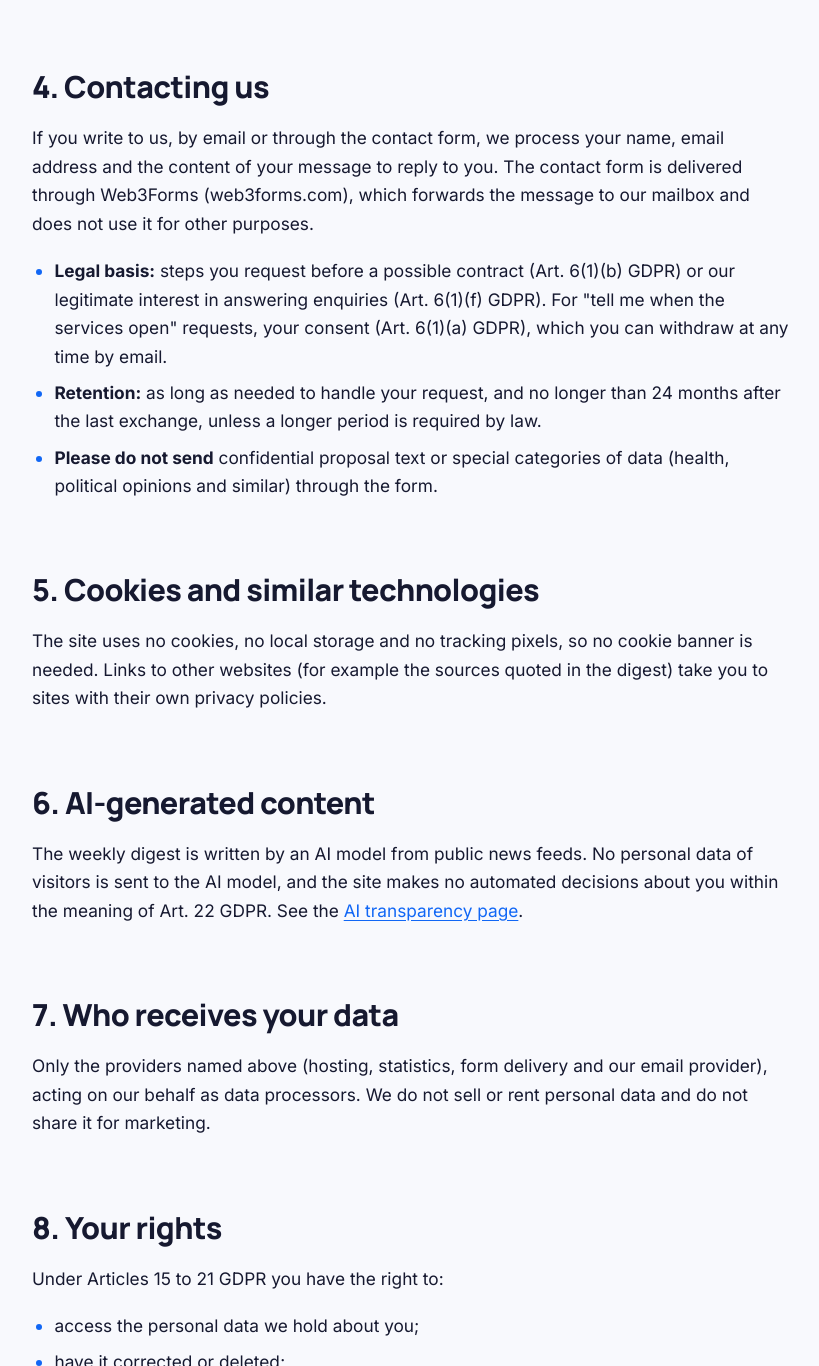
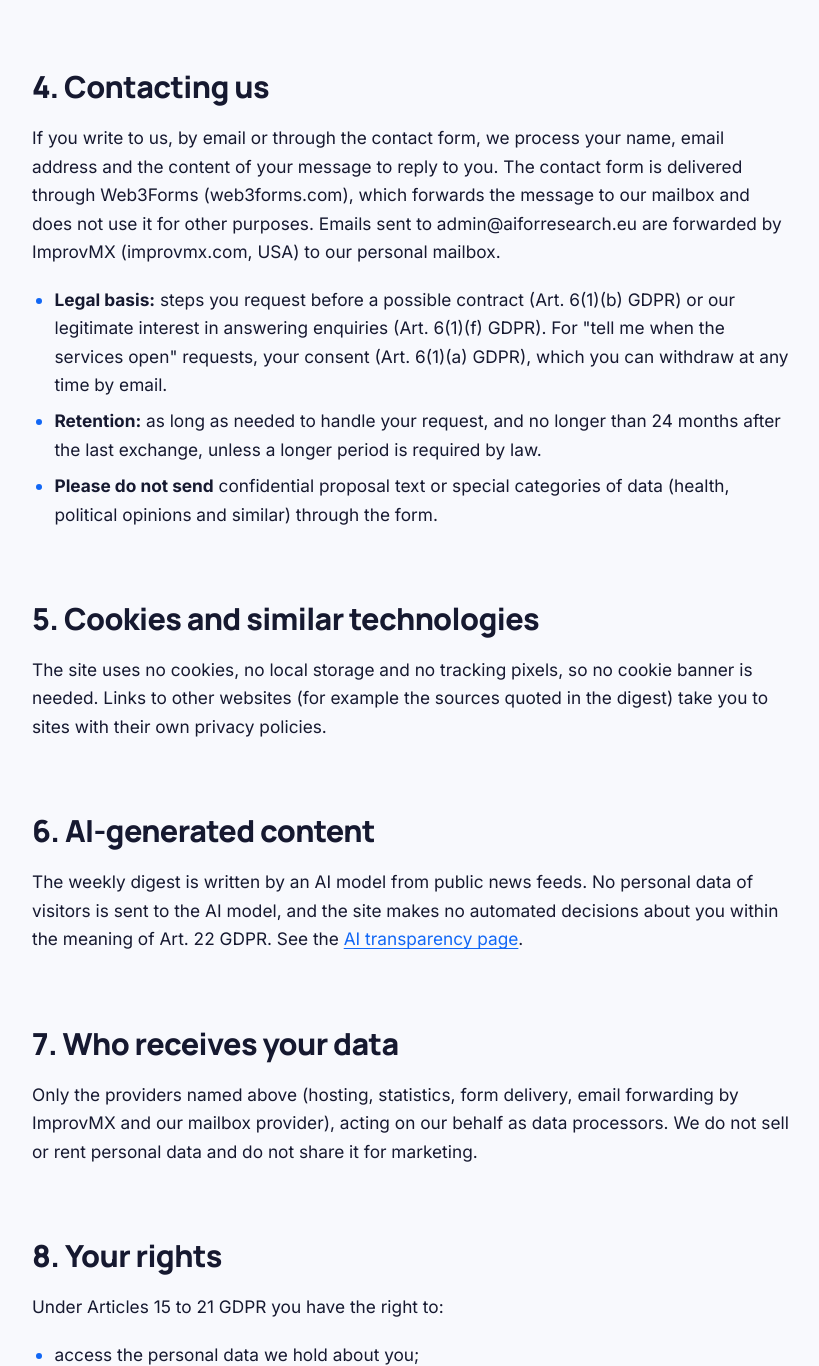
Before and after one commit to matpri/aiforresearch, an Astro site: page /privacy in a window 1280 px wide. Shown: the part 2052-3418 px from the top of the page, without its empty margins (228-1047 px from the left). Built offline with nearby package versions, Linux system fonts and the light colour scheme; Astro itself is replaced by a stand-in of ours; no server answers.

Commit message:
Privacy policy: name ImprovMX email forwarding
Co-Authored-By: Claude Opus 5.5 <noreply@anthropic.com>

```diff
--- a/src/pages/privacy.astro
+++ b/src/pages/privacy.astro
@@ -70,6 +70,7 @@ const form = Boolean(SITE.web3formsKey);
       <p>
         If you write to us, by email{form ? ' or through the contact form' : ''}, we process your name, email address and the content of your message to reply to you.
         {form && ' The contact form is delivered through Web3Forms (web3forms.com), which forwards the message to our mailbox and does not use it for other purposes.'}
+        Emails sent to {SITE.email} are forwarded by ImprovMX (improvmx.com, USA) to our personal mailbox.
       </p>
       <ul>
         <li><strong>Legal basis:</strong> steps you request before a possible contract (Art. 6(1)(b) GDPR) or our legitimate interest in answering enquiries (Art. 6(1)(f) GDPR). For "tell me when the services open" requests, your consent (Art. 6(1)(a) GDPR), which you can withdraw at any time by email.</li>
@@ -89,7 +90,7 @@ const form = Boolean(SITE.web3formsKey);
 
       <h2>7. Who receives your data</h2>
       <p>
-        Only the providers named above (hosting{analytics ? ', statistics' : ''}{form ? ', form delivery' : ''} and our email provider), acting on our behalf as data processors. We do not sell or rent personal data and do not share it for marketing.
+        Only the providers named above (hosting{analytics ? ', statistics' : ''}{form ? ', form delivery' : ''}, email forwarding by ImprovMX and our mailbox provider), acting on our behalf as data processors. We do not sell or rent personal data and do not share it for marketing.
       </p>
 
       <h2>8. Your rights</h2>
```
